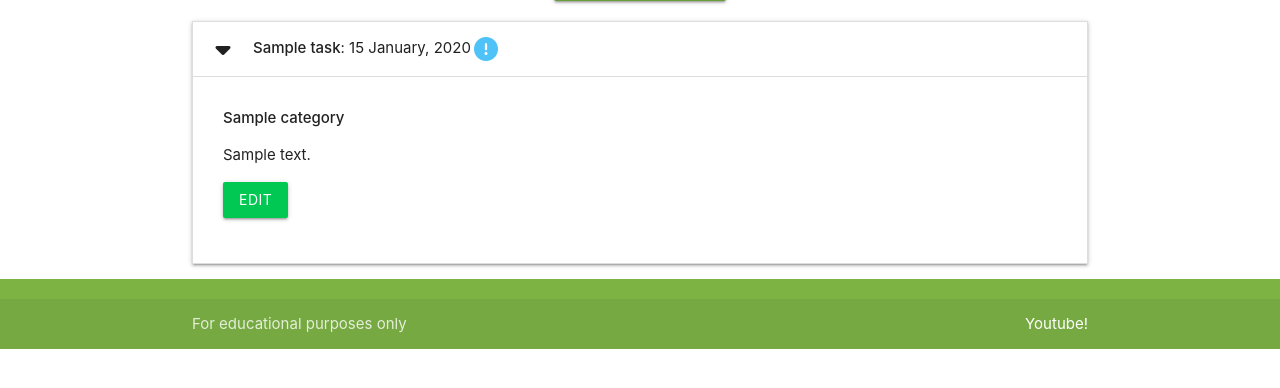
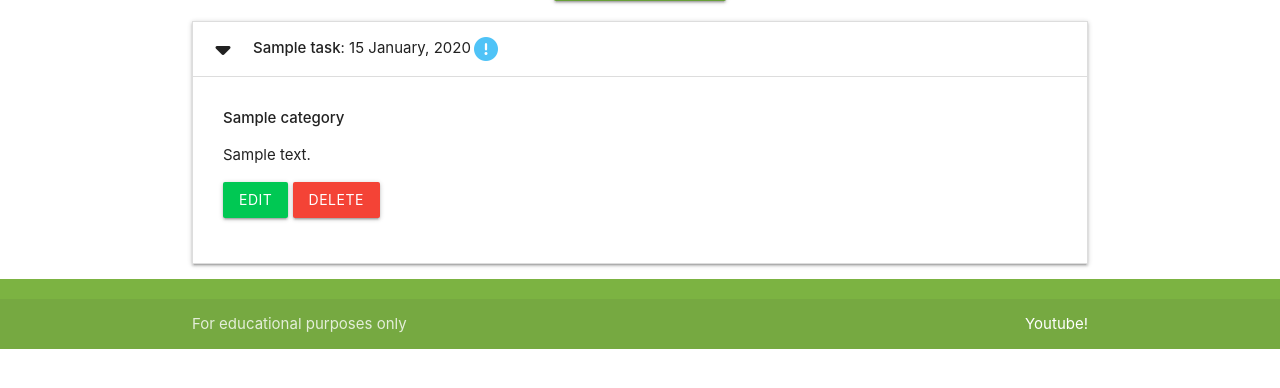
Before and after one commit to ClaraR93/dms-tasks-walkthrough, a Flask app: page / in a window 1280 px wide, after a click that opens the changed part. Shown: the part 212-600 px from the top of the page. Run offline with Flask 3, Linux system fonts and the light colour scheme; tables that the repository leaves empty hold one stand-in row (values such as "Sample post").

Commit message:
Add delete task

```diff
--- a/taskmanager/routes.py
+++ b/taskmanager/routes.py
@@ -74,3 +74,11 @@ def edit_task(task_id):
         task.category_id = request.form.get("category_id")
         db.session.commit()
     return render_template("edit_task.html", task=task, categories=categories)
+
+
+@app.route("/delete_task/<int:task_id>")
+def delete_task(task_id):
+    task = Task.query.get_or_404(task_id)
+    db.session.delete(task)
+    db.session.commit()
+    return redirect(url_for("home"))
--- a/taskmanager/templates/tasks.html
+++ b/taskmanager/templates/tasks.html
@@ -28,6 +28,9 @@
           class="btn green accent-4"
           >Edit</a
         >
+        <a href="{{ url_for('delete_task', task_id=task.id) }}" class="btn red"
+          >Delete</a
+        >
       </p>
     </div>
   </li>
```
